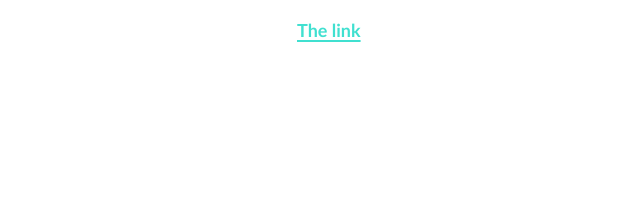
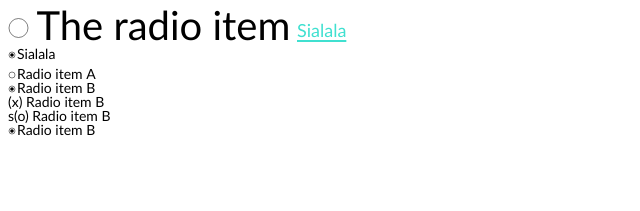
Before and after one commit to it-crowd/agido-mockups, a plain HTML site: page index.html in a window 1280 px wide. Shown: the whole page, without its empty margins (0-640 px from the left). Drawn offline with Linux system fonts and the light colour scheme.

Commit message:
RadioItem and RadioGroup

```diff
--- a/index.html
+++ b/index.html
@@ -19,13 +19,39 @@
         y: 15,
         fontSize: 18,
         fontFamily: 'Calibri',
-        fontStyle: 'bold',
+        fontStyle: 'normal',
         color: 'turquoise',
+        text: "Sialala",
         draggable: true
     });
 
+
+    var radio = new Kinetic.RadioItem({
+        fontSize: 40,
+        color: '#000',
+//        text: "Sialala",
+        draggable: true
+    });
+    var radio2 = new Kinetic.RadioItem({
+        fontSize: 14,
+        y: 40,
+        selected: true,
+        color: '#000',
+        text: "Sialala",
+        draggable: true
+    });
+    var radioGroup = new Kinetic.RadioGroup({
+        fontSize: 20,
+        color: '#555',
+        y: 60,
+        text: "() Radio item A\n(o) Radio item B\n(x) Radio item B\ns(o) Radio item B\n(o) Radio item B",
+        draggable: true
+    });
     // add the shape to the layer
     layer.add(link);
+    layer.add(radio);
+    layer.add(radio2);
+    layer.add(radioGroup);
     // add the layer to the stage
     stage.add(layer);
 </script>
--- a/link.js
+++ b/link.js
@@ -1,29 +1,3 @@
-//(function ()
-//{
-//    Kinetic.Link = function (config)
-//    {
-//        this.____init(config);
-//    };
-//    Kinetic.Link.prototype = {
-//        ____init: function (config)
-//        {
-//            // call super constructor
-//            Kinetic.Text.call(this, config);
-//            this.className = 'Link';
-//        },
-//        drawFunc: function (context)
-//        {
-//            Kinetic.Text.prototype.drawFunc.call(this, context);
-//            var y = this.getLineHeight() * this.getTextHeight();
-//            context.beginPath();
-//            context.moveTo(0, y);
-//            context.lineTo(this.getWidth(), y);
-//            context.stroke(this);
-//        }
-//    };
-//    Kinetic.Util.extend(Kinetic.Link, Kinetic.Text);
-//
-//})();
 myExtend = function ()
 {
     var c = {};
@@ -60,13 +34,142 @@ myExtend = function ()
         {
             var textChild = this.find("#text")[0];
             textChild.setText(this.getText());
+            //noinspection JSUnresolvedFunction
             this.find("#line")[0].setPoints([
                 {x: 0, y: textChild.getTextHeight()},
                 {x: textChild.getWidth(), y: textChild.getTextHeight()}
             ]);
             return Kinetic.Container.prototype.drawScene.call(this, canvas);
+        }, toObject: function ()
+        {
+            return Kinetic.Node.prototype.toObject.call(this);
         }
     };
     Kinetic.Util.extend(Kinetic.Link, Kinetic.Group);
     Kinetic.Factory.addGetterSetter(Kinetic.Link, 'text', "The link");
 })();
+(function ()
+{
+    function updateChildren(item)
+    {
+        var label = item.find(".label")[0];
+        var outerCircle = item.find(".outerCircle")[0];
+        var innerCircle = item.find(".innerCircle")[0];
+        label.setText(item.getText());
+        var strokeWidth = 1;
+        var outerRadius = (label.getHeight() - 2 * strokeWidth) / 4;
+        //noinspection JSUnresolvedFunction
+        outerCircle.setRadius(outerRadius);
+        outerCircle.setAttr("x", outerRadius + strokeWidth);
+        outerCircle.setAttr("y", outerRadius * 2 + strokeWidth);
+
+        label.setAttr("x", outerRadius * 3);
+
+        //noinspection JSUnresolvedFunction
+        if (item.getSelected()) {
+            innerCircle.show();
+            var innerRadius = outerRadius * .6;
+            //noinspection JSUnresolvedFunction
+            innerCircle.setRadius(innerRadius);
+            innerCircle.setAttr("x", outerRadius + strokeWidth);
+            innerCircle.setAttr("y", outerRadius * 2 + strokeWidth);
+        } else {
+            innerCircle.hide();
+        }
+    }
+
+    Kinetic.RadioItem = function (config)
+    {
+        this.____init(config);
+    };
+    Kinetic.RadioItem.prototype = {
+        ____init: function (config)
+        {
+            Kinetic.Group.call(this, config);
+            this.className = "RadioItem";
+            this.add(new Kinetic.Text(myExtend(config, {name: "label", x: 0, y: 0, draggable: false, fill: config.color, stroke: null})));
+            this.add(new Kinetic.Circle(myExtend(config,
+                    {name: "outerCircle", x: 0, y: 0, draggable: false, fill: null, stroke: config.color, strokeWidth: .5})));
+            this.add(new Kinetic.Circle(myExtend(config, {name: "innerCircle", x: 0, y: 0, draggable: false, fill: config.color, stroke: null})));
+            //noinspection JSUnusedLocalSymbols
+            this.add = function (ignore)
+            {
+                throw new Error("Cannot add children to RadioItem");
+            };
+            this.on("textChange", function (event)
+            {
+                if (event.newVal != event.oldVal) {
+                    updateChildren(this);
+                }
+            });
+            this.on("selectedChange", function (event)
+            {
+                if (event.newVal != event.oldVal) {
+                    updateChildren(this);
+                }
+            });
+            updateChildren(this);
+        },
+        toObject: function ()
+        {
+            return Kinetic.Node.prototype.toObject.call(this);
+        }, getHeight: function ()
+        {
+            return this.find(".label")[0].getHeight();
+        }
+    };
+    Kinetic.Util.extend(Kinetic.RadioItem, Kinetic.Group);
+    Kinetic.Factory.addGetterSetter(Kinetic.RadioItem, 'text', "The radio item");
+    Kinetic.Factory.addGetterSetter(Kinetic.RadioItem, 'selected', false);
+})();
+(function ()
+{
+    function updateChildren(group)
+    {
+        group.removeChildren();
+        var lines = group.getText().split("\n");
+        var height = 0;
+        for (var i = 0; i < lines.length; i++) {
+            var match = lines[i].match(/^\s*\(\s*(o|-)?\s*\)\s*(.*)/);
+            var component;
+            if (match) {
+                var selected = "o" == match[1];
+                var text = match[2];
+                component = new Kinetic.RadioItem({text: text, color: '#000', fontSize: 14, selected: selected, y: height});
+            } else {
+                component = new Kinetic.Text({text: lines[i], fill: '#000', fontSize: 14, y: height});
+            }
+            Kinetic.Group.prototype.add.call(group, component);
+            height += component.getHeight()
+        }
+    }
+
+    Kinetic.RadioGroup = function (config)
+    {
+        this.____init(config);
+    };
+    Kinetic.RadioGroup.prototype = {
+        ____init: function (config)
+        {
+            Kinetic.Group.call(this, config);
+            this.className = "RadioGroup";
+            //noinspection JSUnusedLocalSymbols
+            this.add = function (ignore)
+            {
+                throw new Error("Cannot add children to RadioGroup");
+            };
+            this.on("textChange", function (event)
+            {
+                if (event.newVal != event.oldVal) {
+                    updateChildren(this);
+                }
+            });
+            updateChildren(this);
+        }, toObject: function ()
+        {
+            return Kinetic.Node.prototype.toObject.call(this);
+        }
+    };
+    Kinetic.Util.extend(Kinetic.RadioGroup, Kinetic.Group);
+    Kinetic.Factory.addGetterSetter(Kinetic.RadioGroup, 'text', "() Radio item A\n(o) Radio item B");
+})();
```
Also changed, not shown: questions.md (+2 -0 lines).
